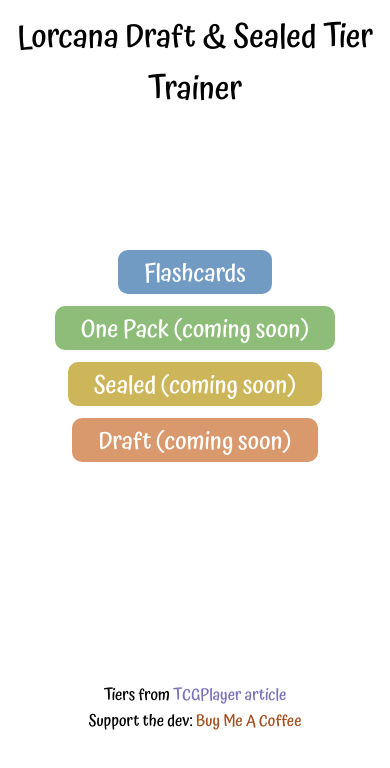
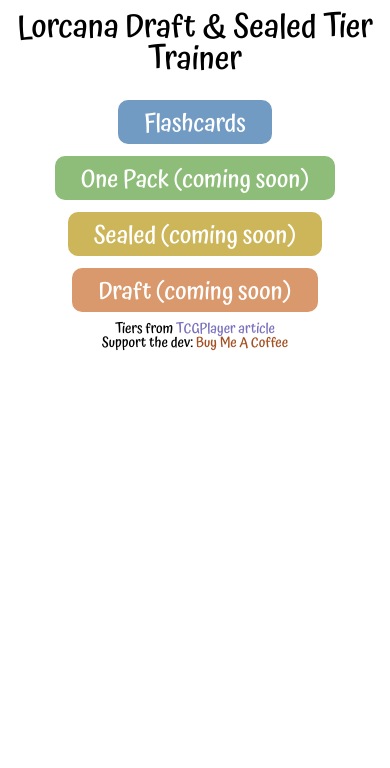
Before and after one commit to lushmade/LorcanaSealed, a plain HTML site: page index.html in a window 390 px wide. Drawn offline with nearby package versions, Linux system fonts and the light colour scheme.

Commit message:
mobile updates

```diff
--- a/css/common.css
+++ b/css/common.css
@@ -20,7 +20,6 @@ body {
     display: flex;
     flex-direction: column;
     justify-content: center;
-    height: 100vh;
     margin: 0;
     font-family: "Atma";
 }
@@ -28,18 +27,21 @@ body {
 #container {
     max-width: 600px;
     width: 100%;
-    margin :auto;
+    margin: 0 auto;
 }
 
 footer {
     max-width: 1000px;
     width: 100%;
-    margin :auto;
+    margin: 10px auto;
     text-align: center;
 }
 
 footer p {
     margin: 0;
+    padding: 0;
+    font-size: 14px;
+    line-height: 14px;
 }
 
 /* button */
@@ -83,6 +85,7 @@ button {
 h1 {
     font-weight: normal;
     font-size: 32px;
+    line-height: 32px;
     text-align: center;
     margin: 12px 0 0 0;
 }
```
Also changed, not shown: css/flashcard.css (+10 -3 lines), flashcards.html (+1 -1 lines).
